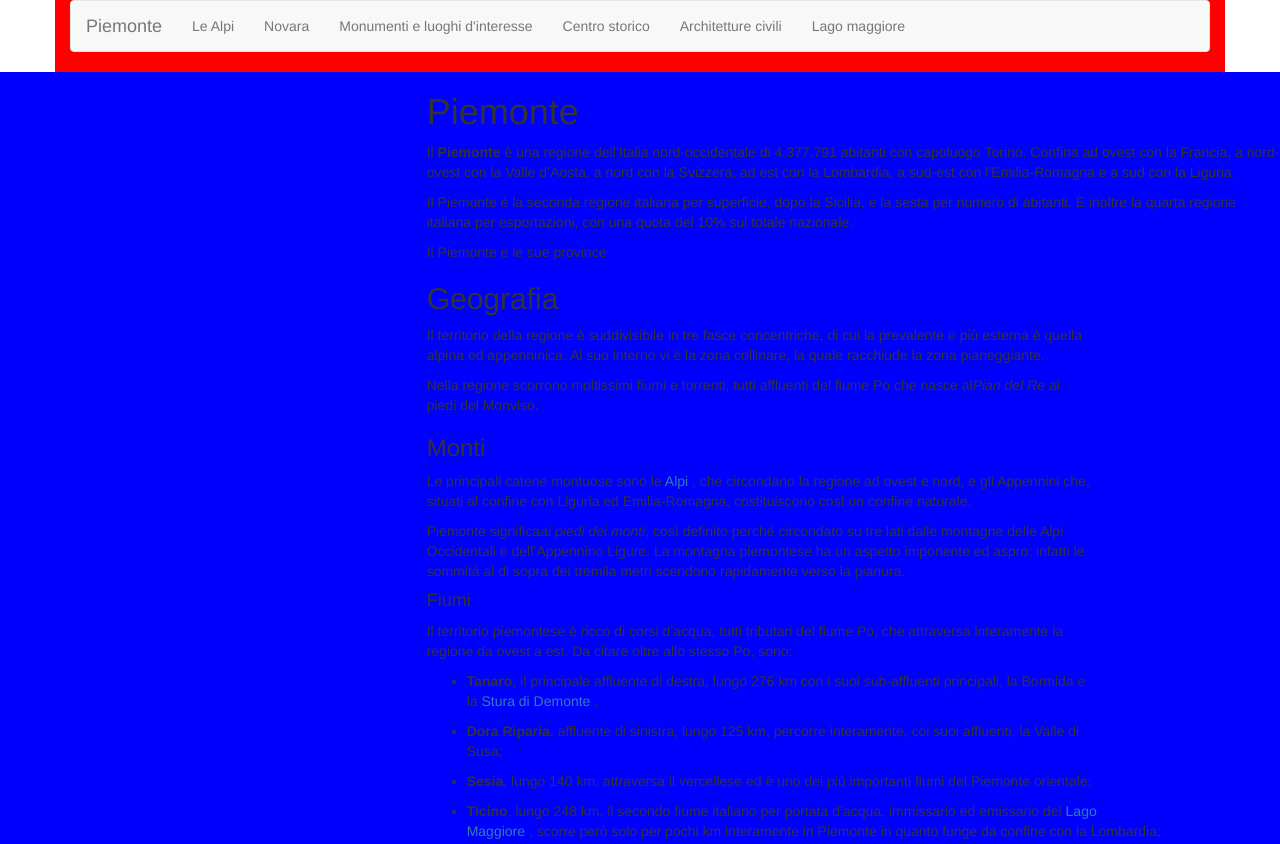
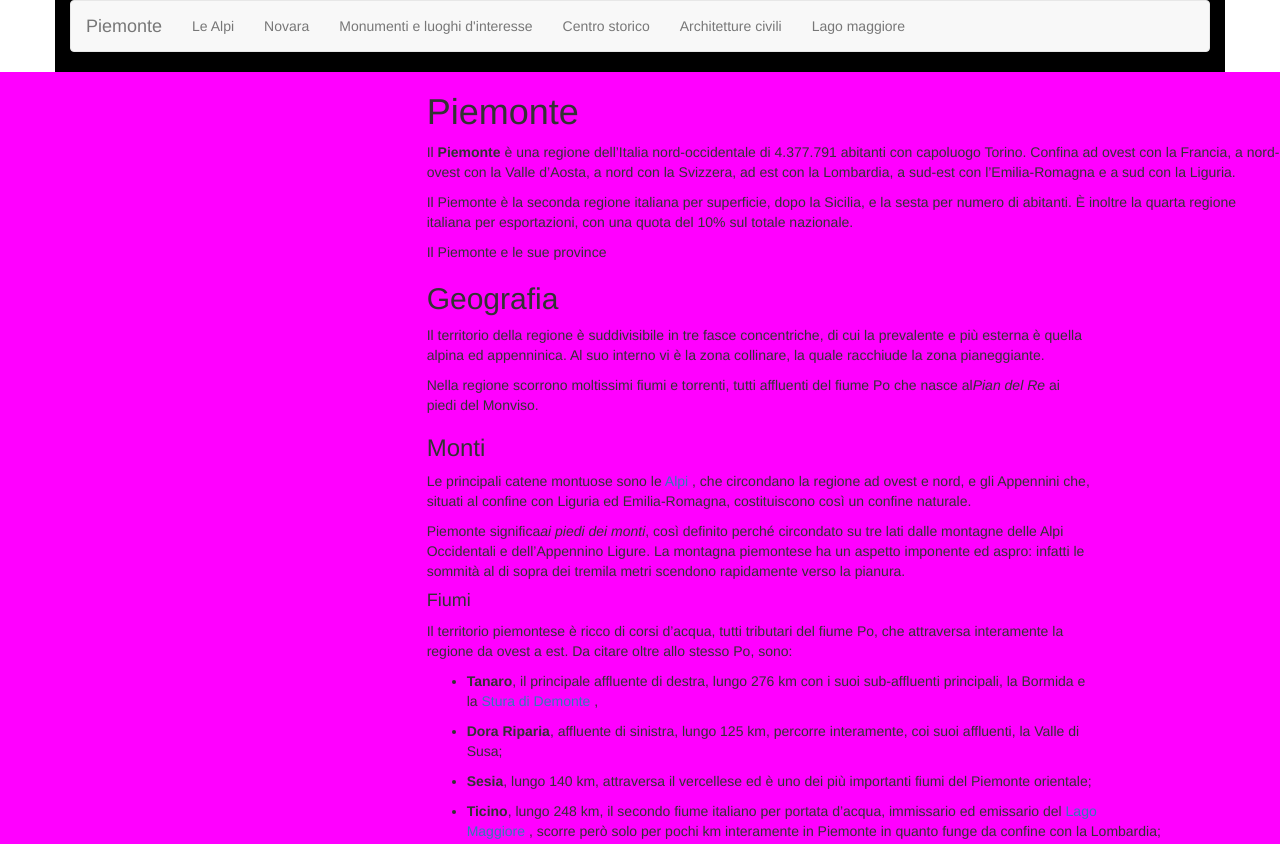
Before and after one commit to tommasomocellin12/piemonte-bootstrap, a plain HTML site: page index.html in a window 1280 px wide. Shown: the top 844 px of the page. Drawn offline with Linux system fonts and the light colour scheme.

Commit message:
Ho aggiunto delle classi di stile CSS

```diff
--- a/css/custom.css
+++ b/css/custom.css
@@ -4,6 +4,12 @@
 }
 .bg-blue {
 	background-color: blue;
+}
+.bg-black {
+	background-color: black;
+}
+.bg-fuchsia {
+	background-color: fuchsia;
 }
 figure {
 	display: block;
--- a/index.html
+++ b/index.html
@@ -23,7 +23,7 @@
 	<body>
 		<div id="wrapper">
 			<header>
-				<div class="container bg-red">
+				<div class="container bg-black">
 					<nav class="navbar navbar-default">
 						<div clas="container-fluid">
 							<div class="navbar-hearder">
@@ -43,7 +43,7 @@
 					</nav>
 				</div>
 			</header>
-			<div id="container" class="container-fluid bg-blue">
+			<div id="container" class="container-fluid bg-fuchsia">
 				<div class="row">
 					<aside class="col-md-4 visible-xs">
 						<h3>Le attività</h3>
```
